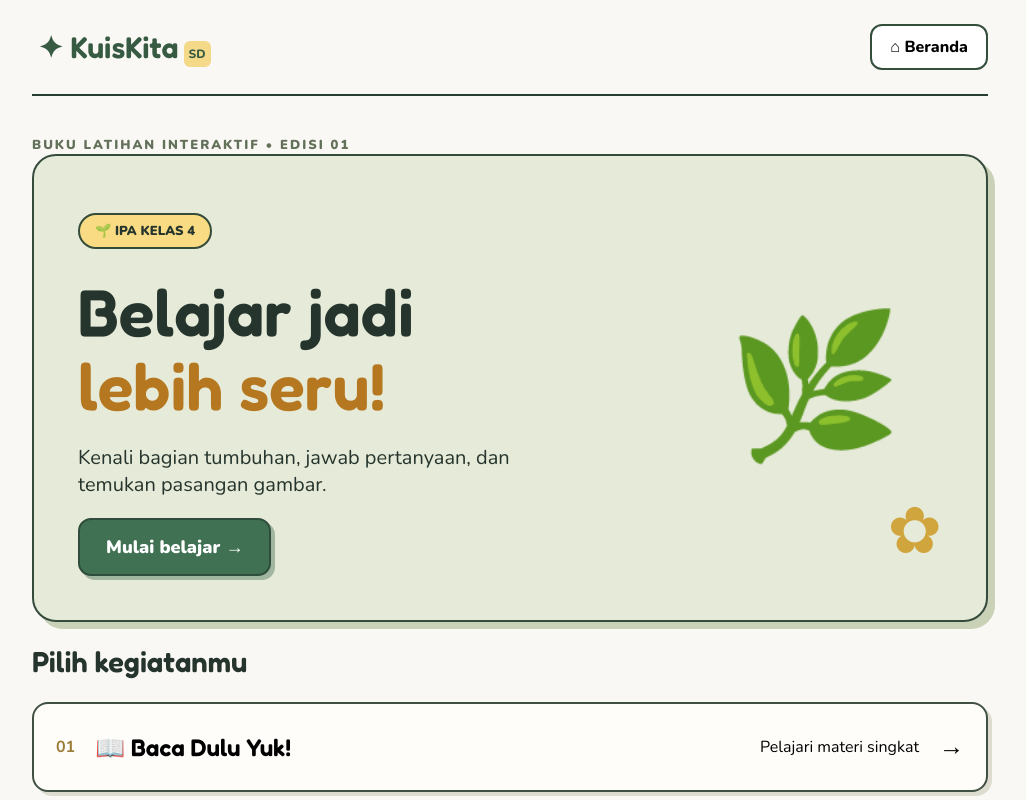
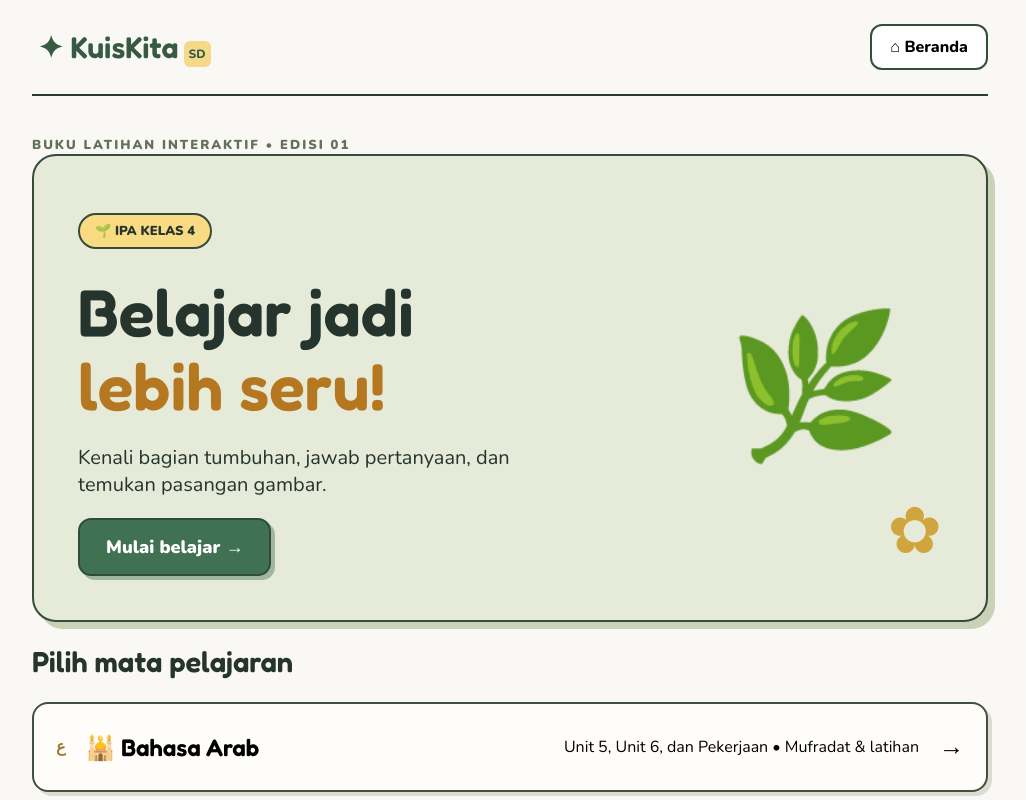
Before and after one commit to IkhwanN-kyp/kuiskita-sd, a React (Vite) app: page / in a window 1280 px wide. Shown: the top 800 px of the page, without its empty margins (130-1156 px from the left). Built offline with nearby package versions, Linux system fonts and the light colour scheme.

Commit message:
feat: expose Arabic subject on home screen

```diff
--- a/src/main.jsx
+++ b/src/main.jsx
@@ -1,3 +1,4 @@
+import Arabic from "./Arabic";
 import React,{useState} from "react";import{createRoot}from"react-dom/client";import{materiData as bab}from"./data/materiData";import "./style.css";
 function App(){const[page,setPage]=useState("home"),[idx,setIdx]=useState(0),[answers,setAnswers]=useState([]),[selected,setSelected]=useState(null),[matched,setMatched]=useState([]),[pick,setPick]=useState(null),[sound,setSound]=useState(false);
 const qs=bab.soalPilihanGanda, pairs=bab.soalMencocokkan,score=answers.filter((a,i)=>a===qs[i].jawabanBenar).length,stars=score===qs.length?3:score>=Math.ceil(qs.length*.6)?2:1;
@@ -5,7 +6,8 @@ function go(p){setPage(p);window.scrollTo(0,0)}function reset(){setIdx(0);setAns
 function match(id){if(matched.includes(id))return;if(pick===null){setPick(id);return}if(pick===id){setMatched(a=>[...a,id]);setPick(null);if(sound&&typeof AudioContext!=="undefined"){const c=new AudioContext(),o=c.createOscillator(),g=c.createGain();o.connect(g);g.connect(c.destination);o.frequency.value=660;g.gain.value=.04;o.start();o.stop(c.currentTime+.13);o.onended=()=>c.close()}}else setPick(null)}
 const image=(src,alt)=>src?<img className="illustration" src={src} alt={alt}/>:null;
 return <div className="shell"><header><button className="brand" onClick={()=>go("home")}>✦ KuisKita<span>SD</span></button><button className="homebtn" onClick={()=>go("home")}>⌂ Beranda</button></header><main>
-{page==="home"&&<><div className="eyebrow">BUKU LATIHAN INTERAKTIF • EDISI 01</div><section className="hero"><div><p className="sticker">🌱 IPA KELAS 4</p><h1>Belajar jadi<br/><em>lebih seru!</em></h1><p>Kenali bagian tumbuhan, jawab pertanyaan, dan temukan pasangan gambar.</p><button className="primary" onClick={()=>go("materi")}>Mulai belajar →</button></div><div className="heroart" aria-hidden="true">🌿<span>✿</span></div></section><h2>Pilih kegiatanmu</h2><div className="modes"><button onClick={()=>go("materi")}><b>01</b><strong>📖 Baca Dulu Yuk!</strong><small>Pelajari materi singkat</small><span>→</span></button><button onClick={reset}><b>02</b><strong>✏️ Latihan Soal</strong><small>5 pertanyaan pilihan ganda</small><span>→</span></button><button onClick={()=>{setMatched([]);setPick(null);go("match")}}><b>03</b><strong>🧩 Tarik & Pasangkan</strong><small>Cocokkan gambar dan nama</small><span>→</span></button></div></>}
+{page==="arabic"&&<Arabic onBack={()=>go("home")}/>}
+{page==="home"&&<><div className="eyebrow">BUKU LATIHAN INTERAKTIF • EDISI 01</div><section className="hero"><div><p className="sticker">🌱 IPA KELAS 4</p><h1>Belajar jadi<br/><em>lebih seru!</em></h1><p>Kenali bagian tumbuhan, jawab pertanyaan, dan temukan pasangan gambar.</p><button className="primary" onClick={()=>go("materi")}>Mulai belajar →</button></div><div className="heroart" aria-hidden="true">🌿<span>✿</span></div></section><h2>Pilih mata pelajaran</h2><div className="modes"><button onClick={()=>go("arabic")}><b>ع</b><strong>🕌 Bahasa Arab</strong><small>Unit 5, Unit 6, dan Pekerjaan • Mufradat & latihan</small><span>→</span></button></div><h2>Kegiatan IPA</h2><div className="modes"><button onClick={()=>go("materi")}><b>01</b><strong>📖 Baca Dulu Yuk!</strong><small>Pelajari materi singkat</small><span>→</span></button><button onClick={reset}><b>02</b><strong>✏️ Latihan Soal</strong><small>5 pertanyaan pilihan ganda</small><span>→</span></button><button onClick={()=>{setMatched([]);setPick(null);go("match")}}><b>03</b><strong>🧩 Tarik & Pasangkan</strong><small>Cocokkan gambar dan nama</small><span>→</span></button></div></>}
 {page==="materi"&&<><p className="eyebrow">BACA DULU YUK!</p><h1>{bab.judulBab}</h1><p className="lead">Yuk kenali empat bagian utama tumbuhan.</p><div className="lesson">{bab.ringkasanMateri.map((x,i)=><article key={x.judul} className="lessoncard">{image(x.imageUrl,x.judul)}<div><small>HALAMAN {i+1}</small><h2>{x.judul}</h2><p>{x.teks}</p></div></article>)}</div><button className="primary wide" onClick={reset}>Sudah paham, lanjut latihan! →</button></>}
 {page==="quiz"&&<><div className="quiztop"><span>LATIHAN SOAL</span><strong>{idx+1} / {qs.length}</strong></div><div className="progress"><span style={{width:(idx+1)/qs.length*100+"%"}}/></div><article className="question"><div className="eyebrow">SOAL NOMOR {idx+1}</div>{image(qs[idx].imageUrl,"Ilustrasi soal")}<h2>{qs[idx].pertanyaan}</h2><div className="choices">{qs[idx].pilihan.map((x,i)=><button disabled={selected!==null} key={i} className={selected===null?"":i===qs[idx].jawabanBenar?"correct":i===selected?"wrong":""} onClick={()=>choose(i)}><b>{String.fromCharCode(65+i)}</b>{x}</button>)}</div>{selected!==null&&<div className="feedback"><strong>{selected===qs[idx].jawabanBenar?"✓ Jawaban benar!":"↻ Belum tepat. Yuk pelajari!"}</strong><p><b>Penjelasan singkat:</b> {qs[idx].pembahasan}</p><button className="primary wide" onClick={next}>{idx+1===qs.length?"Lihat nilai ★":"Soal berikutnya →"}</button></div>}</article></>}
 {page==="match"&&<><p className="eyebrow">PERMAINAN PASANGAN</p><h1>Pasangkan gambarnya!</h1><p className="lead">Ketuk gambar lalu ketuk namanya. Bisa juga seret gambar ke nama yang cocok.</p><label className="mute"><input type="checkbox" checked={sound} onChange={e=>setSound(e.target.checked)}/> Suara lembut</label><p className="count">{matched.length} dari {pairs.length} pasangan cocok</p><div className="matchgrid"><div>{pairs.map(x=><button key={x.id} disabled={matched.includes(x.id)} draggable={!matched.includes(x.id)} onDragStart={e=>e.dataTransfer.setData("text/plain",x.id)} onClick={()=>match(x.id)} className={pick===x.id?"active":""}>{image(x.gambarUrl,x.labelTeks)}{matched.includes(x.id)?"✓":""}</button>)}</div><div>{[...pairs].reverse().map(x=><button key={x.id} disabled={matched.includes(x.id)} onDragOver={e=>e.preventDefault()} onDrop={e=>{e.preventDefault();setPick(e.dataTransfer.getData("text/plain"));const id=e.dataTransfer.getData("text/plain");if(id===x.id){setMatched(a=>a.includes(id)?a:[...a,id]);setPick(null)}else setPick(null)}} onClick={()=>match(x.id)}>{x.labelTeks}{matched.includes(x.id)?" ✓":""}</button>)}</div></div>{matched.length===pairs.length&&<div className="feedback"><h2>🌟 Semua cocok!</h2><p>Kamu berhasil menemukan semua pasangan.</p><button className="primary" onClick={()=>go("home")}>Kembali ke beranda</button></div>}</>}
```
